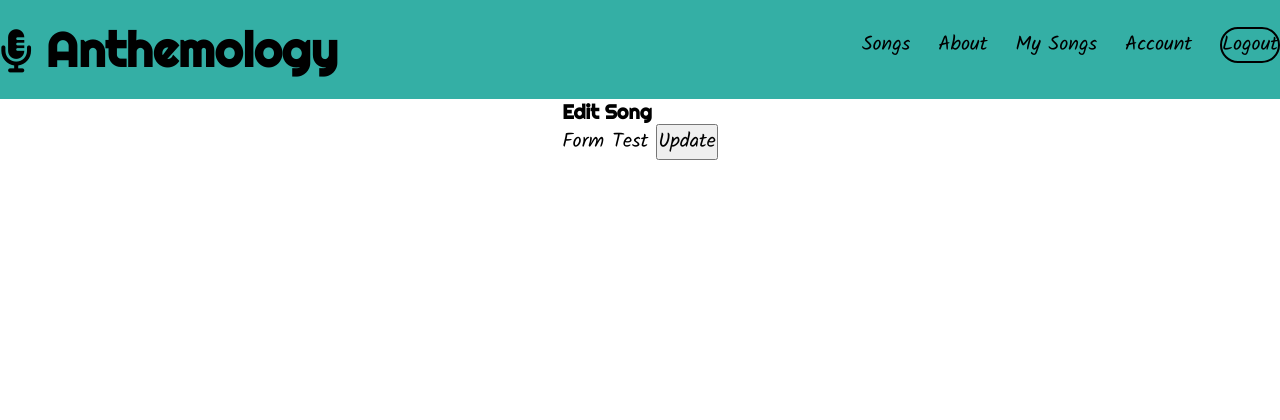
After one commit to AlexaH88/anthemology, a Django app: a page that uses songs/templates/songs/edit_song.html in a window 1280 px wide. The commit adds this page. Shown: the top 420 px of the page. Run offline with Django 3.2, Linux system fonts and the light colour scheme; a user stored in the database is signed in; tables that the repository leaves empty hold one stand-in row (values such as "Sample post"); some libraries are stand-ins or nearby versions.

Commit message:
Fix NoReverseMatch error on edit song view

```diff
--- a/songs/forms.py
+++ b/songs/forms.py
@@ -2,7 +2,7 @@ from django import forms
 from . import models
 
 
-class AddSong(forms.ModelForm):
+class SongForm(forms.ModelForm):
     class Meta:
         model = models.Song
         fields = ['slug', 'title', 'artist', 'album', 'lyrics', 'artwork']
--- /dev/null
+++ b/songs/templates/songs/edit_song.html
@@ -0,0 +1,8 @@
+{% extends 'base_layout.html' %}
+{% block content %}
+    <h2>Edit Song</h2>
+    <form action="">
+        Form Test
+        <input type="submit" value="Update">
+    </form>
+{% endblock %}
--- a/songs/templates/songs/song_list.html
+++ b/songs/templates/songs/song_list.html
@@ -2,11 +2,6 @@
 
 {% block content %}
     <h2>Song List</h2>
-    <div class="button">
-        <button>
-            <a href="{% url 'songs:add' %}">Add Song</a>
-        </button>
-    </div>
     <div class="songs">
         {% for song in songs %}
         <div class="song">
--- a/songs/templates/songs/user_songs.html
+++ b/songs/templates/songs/user_songs.html
@@ -2,6 +2,9 @@
 
 {% block content %}
     <h2>{{ request.user }}'s Songs</h2>
+    <button>
+        <a href="{% url 'songs:add' %}">Add Song</a>
+    </button>
     {% if user_songs %}
         <div class="songs">
             {% for user_song in user_songs %}
@@ -12,6 +15,9 @@
                 <p>Artist: {{ user_song.artist }}</p>
                 <p>Album: {{ user_song.album }}</p>
                 <p class="author">Added By: {{ user_song.author.username }}</p>
+                <button>
+                    <a href="{% url 'songs:edit' slug=user_song.slug %}">Edit Song</a>
+                </button>
             </div>
             {% endfor %}
         </div>
--- a/songs/urls.py
+++ b/songs/urls.py
@@ -8,4 +8,5 @@ urlpatterns = [
     path('<slug:slug>/', views.song_detail, name="detail"),
     path('my-songs', views.user_songs, name="user_songs"),
     path('add-song', views.add_song, name="add"),
+    path('edit-song/<slug:slug>', views.edit_song, name="edit"),
 ]
--- a/songs/views.py
+++ b/songs/views.py
@@ -1,4 +1,4 @@
-from django.shortcuts import render, redirect
+from django.shortcuts import render, redirect, get_object_or_404
 from .models import Song
 from django.contrib.auth.decorators import login_required
 from . import forms
@@ -24,12 +24,18 @@ def user_songs(request):
 @login_required(login_url="/accounts/login/")
 def add_song(request):
     if request.method == 'POST':
-        form = forms.AddSong(request.POST, request.FILES)
+        form = forms.SongForm(request.POST, request.FILES)
         if form.is_valid():
             instance = form.save(commit=False)
             instance.author = request.user
             instance.save()
             return redirect('songs:song_list')
     else:
-        form = forms.AddSong()
+        form = forms.SongForm()
     return render(request, 'songs/add_song.html', {'form': form})
+
+
+@login_required(login_url="/accounts/login/")
+def edit_song(request, slug):
+    song = Song.objects.get(slug=slug)
+    return render(request, 'songs/edit_song.html', {'song': song})
```
